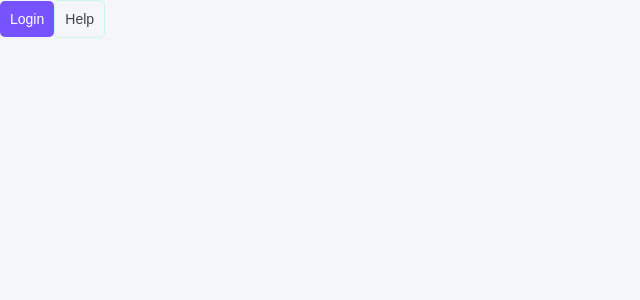
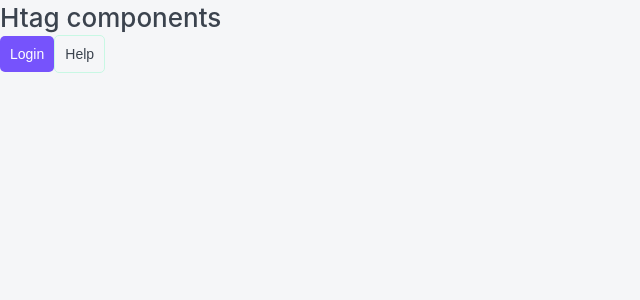
Before and after one commit to vladimirovsk/BitCodersNext, a Next.js app: page / in a window 1280 px wide. Shown: the top 300 px of the page, without its empty margins (0-640 px from the left). Built offline with nearby package versions, Linux system fonts and the light colour scheme.

Commit message:
test commit to Jenkins

```diff
--- a/pages/index.tsx
+++ b/pages/index.tsx
@@ -3,7 +3,7 @@
 export default function Home():JSX.Element {
   return (
     <>
-      {/*<Htag tag ='h1' >Htag components</Htag>*/}
+      <Htag tag ='h1' >Htag components</Htag>
       <Button appearance='primary' className="test">Login</Button>
       <Button appearance='ghost'>Help</Button>
     </>
```
